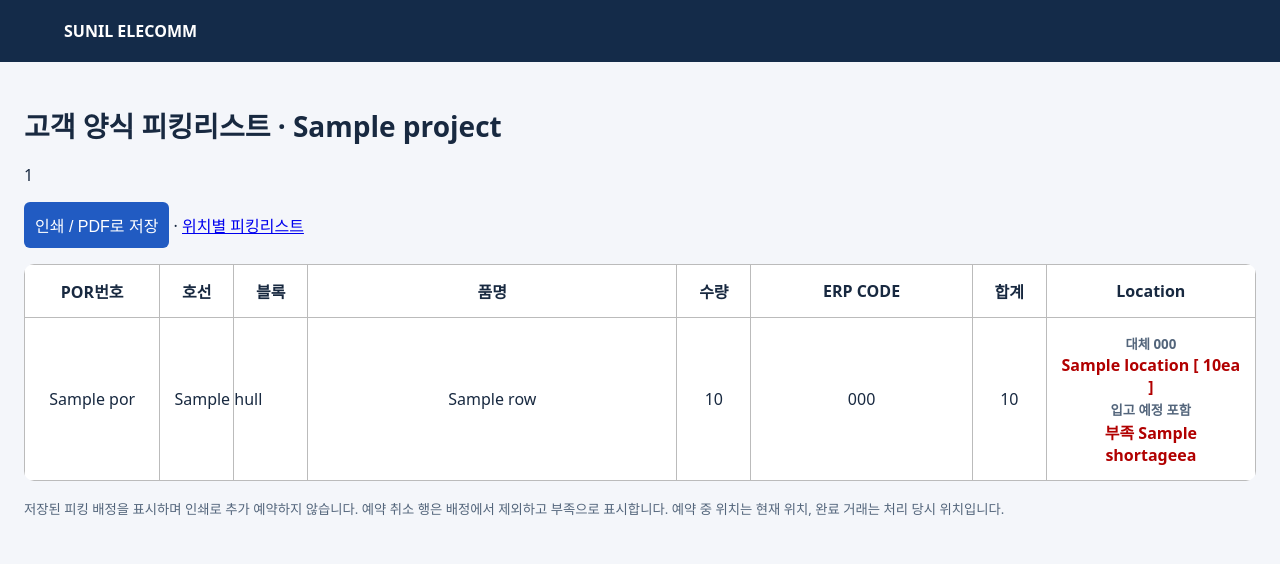
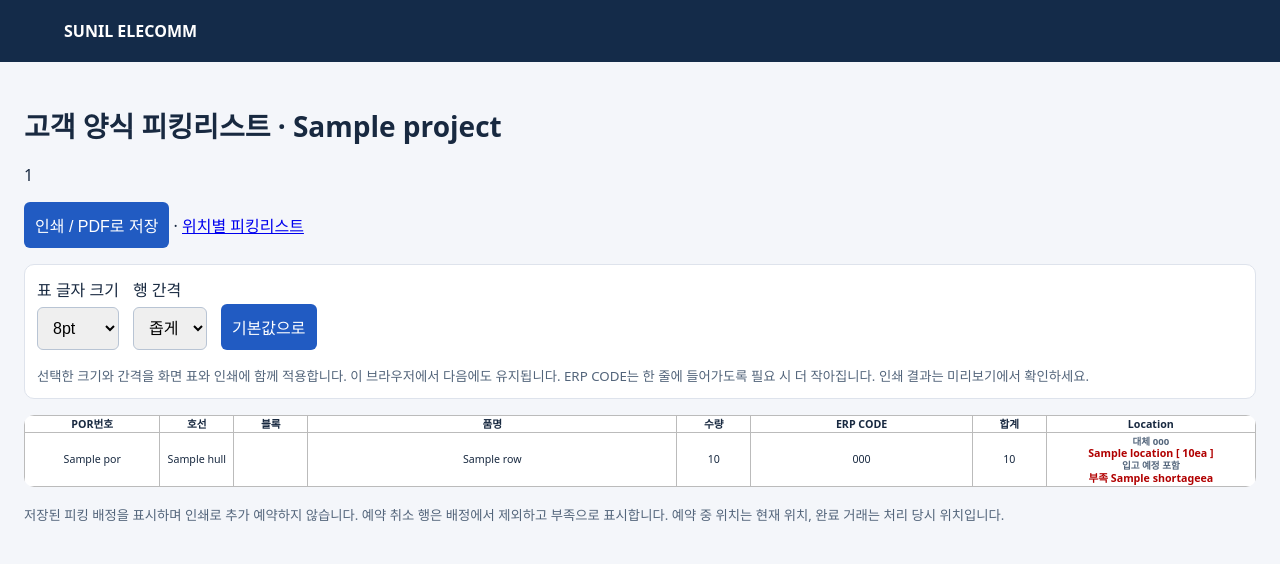
Before and after one commit to kmhhomelove80-hub/ERP-for-SUNIL, a Django app: template inventory/templates/inventory/customer_picking_print.html in a window 1280 px wide. Shown: the top 564 px of the page. Run offline with Django 5.2, Linux system fonts and the light colour scheme; the template is opened without the code that fills it: most values are stand-ins (such as "Sample title", 1, 10 or a date in 2020).

Commit message:
Add adjustable compact picking print settings with 8pt defaults

```diff
--- a/inventory/static/inventory/customer_code_fit.js
+++ b/inventory/static/inventory/customer_code_fit.js
@@ -24,7 +24,8 @@
       // 18% ERP-code column. Reserve its padding/border as well. Calculate
       // independently of the preview viewport, which may still be screen-sized
       // when Chromium dispatches beforeprint.
-      const printSize = 10 * 96 / 72;
+      const selected = parseFloat(getComputedStyle(table).getPropertyValue('--picking-font-size')) || 8;
+      const printSize = selected * 96 / 72;
       const printAvailable = (210 - 2 * 6.35) * 96 / 25.4 * 0.18 - 10;
       context.font = font(style, printSize);
       code.style.setProperty('--code-print-size', fitted(printSize, printAvailable, context.measureText(code.textContent).width));
@@ -33,6 +34,7 @@
   fit();
   if (document.fonts) document.fonts.ready.then(fit);
   window.addEventListener('beforeprint', fit);
+  window.addEventListener('picking-print-settings-change', fit);
   window.addEventListener('afterprint', fit);
   if (window.ResizeObserver) new ResizeObserver(fit).observe(table);
   else window.addEventListener('resize', fit);
--- /dev/null
+++ b/inventory/static/inventory/print_settings.js
@@ -0,0 +1,36 @@
+(() => {
+  const font = document.querySelector('#print-font-size');
+  const density = document.querySelector('#print-density');
+  if (!font || !density) return;
+  const key = 'sunil.picking-print.v1';
+  const sizes = ['7','8','9','10','11','12'];
+  function validated(value) {
+    return {font: sizes.includes(String(value?.font)) ? String(value.font) : '8',
+      density: value?.density === 'normal' ? 'normal' : 'compact'};
+  }
+  function apply(value, save = true) {
+    const settings = validated(value);
+    font.value = settings.font;
+    density.value = settings.density;
+    const style = document.documentElement.style;
+    style.setProperty('--picking-font-size', `${settings.font}pt`);
+    style.setProperty('--picking-line-height', settings.density === 'compact' ? '1.15' : '1.3');
+    style.setProperty('--picking-pad-y', settings.density === 'compact' ? '2px' : '4px');
+    if (save) {
+      try { localStorage.setItem(key, JSON.stringify(settings)); } catch (_) { /* Still usable without storage. */ }
+    }
+    window.dispatchEvent(new Event('picking-print-settings-change'));
+  }
+  let saved = {};
+  try { saved = JSON.parse(localStorage.getItem(key)) || {}; } catch (_) { /* Use defaults. */ }
+  apply(saved, false);
+  function change() {apply({font: font.value, density: density.value});}
+  font.addEventListener('change', change);
+  density.addEventListener('change', change);
+  document.querySelector('#reset-print-settings').addEventListener('click', () => apply({font:'8',density:'compact'}));
+  window.addEventListener('storage', event => {
+    if (event.key === key) {
+      try {apply(JSON.parse(event.newValue) || {}, false);} catch (_) {apply({}, false);}
+    }
+  });
+})();
--- a/inventory/templates/inventory/customer_picking_print.html
+++ b/inventory/templates/inventory/customer_picking_print.html
@@ -1,9 +1,10 @@
 {% extends 'inventory/base.html' %}{% block content %}
-<style>.customer{table-layout:fixed}.customer td.erp-code{white-space:nowrap;overflow-wrap:normal;word-break:normal}.erp-code-value{display:inline-block;white-space:nowrap;font-size:var(--code-screen-size,1em)}@media print{.customer td.erp-code{white-space:nowrap!important;overflow-wrap:normal!important;word-break:normal!important}.erp-code-value{font-size:var(--code-print-size,8pt)}}@media print{@page{size:A4 portrait;margin:6.35mm}h1{font-size:14pt}table.customer{table-layout:fixed;font-size:10pt}table.customer th,table.customer td{padding:4px;white-space:normal;overflow-wrap:anywhere;border:1px solid #444;text-align:center;vertical-align:middle}thead{display:table-header-group}tr{break-inside:avoid}}.customer td,.customer th{border:1px solid #bbb;text-align:center;vertical-align:middle}.customer .location{white-space:normal;min-width:100px}.customer .alert{color:#b10000;font-weight:bold}.customer td.wrap{min-width:0}</style>
+<style>.customer{table-layout:fixed}.customer td.erp-code{white-space:nowrap;overflow-wrap:normal;word-break:normal}.erp-code-value{display:inline-block;white-space:nowrap;font-size:var(--code-screen-size,1em)}@media print{.customer td.erp-code{white-space:nowrap!important;overflow-wrap:normal!important;word-break:normal!important}.erp-code-value{font-size:var(--code-print-size,8pt)}}@media print{@page{size:A4 portrait;margin:6.35mm}h1{font-size:12pt;margin:0 0 4px}p{font-size:9pt;line-height:1.15;margin:3px 0 6px}table.customer{table-layout:fixed;font-size:var(--picking-font-size,8pt);line-height:var(--picking-line-height,1.15)}table.customer th,table.customer td{padding:var(--picking-pad-y,2px) 4px;white-space:normal;overflow-wrap:anywhere;border:1px solid #444;text-align:center;vertical-align:middle}thead{display:table-header-group}tr{break-inside:avoid}}.customer td,.customer th{border:1px solid #bbb;text-align:center;vertical-align:middle}.customer .location{white-space:normal;min-width:100px}.customer .alert{color:#b10000;font-weight:bold}.customer td.wrap{min-width:0}</style>
 <h1>고객 양식 피킹리스트 · {{ order.project }}</h1><p>{{ order.number }}</p>
 <p class="no-print"><button onclick="window.print()">인쇄 / PDF로 저장</button> · <a href="{% url 'picking-detail' order.pk %}">위치별 피킹리스트</a></p>
-{% if groups %}<div class="table"><table class="customer"><colgroup><col style="width:11%"><col style="width:6%"><col style="width:6%"><col style="width:30%"><col style="width:6%"><col style="width:18%"><col style="width:6%"><col style="width:17%"></colgroup><thead><tr><th>POR번호</th><th>호선</th><th>블록</th><th>품명</th><th>수량</th><th>ERP CODE</th><th>합계</th><th>Location</th></tr></thead><tbody>
+{% include 'inventory/print_settings.html' %}
+{% if groups %}<div class="table"><table class="customer picking-print-table"><colgroup><col style="width:11%"><col style="width:6%"><col style="width:6%"><col style="width:30%"><col style="width:6%"><col style="width:18%"><col style="width:6%"><col style="width:17%"></colgroup><thead><tr><th>POR번호</th><th>호선</th><th>블록</th><th>품명</th><th>수량</th><th>ERP CODE</th><th>합계</th><th>Location</th></tr></thead><tbody>
 {% for group in groups %}{% for row in group.rows %}<tr><td>{{ row.por }}</td><td>{{ row.hull }}</td><td>{{ row.block }}</td><td class="wrap">{{ row.name }}</td><td>{{ row.quantity }}</td><td class="erp-code"><span class="erp-code-value">{{ row.code }}</span></td>{% if forloop.first %}<td rowspan="{{ group.rows|length }}">{{ group.total }}</td><td rowspan="{{ group.rows|length }}" class="location {% if group.shortage %}alert{% endif %}">{% for entry in group.locations %}{% if entry.actual_code %}<small>대체 {{ entry.actual_code }}</small><br>{% endif %}{{ entry.location }} [ {{ entry.quantity }}ea ]<br>{% endfor %}{% if group.expected %}<small>입고 예정 포함</small><br>{% endif %}{% if group.shortage %}부족 {{ group.shortage }}ea{% endif %}</td>{% endif %}</tr>{% endfor %}{% endfor %}
-</tbody></table></div><p><small>저장된 피킹 배정을 표시하며 인쇄로 추가 예약하지 않습니다. 예약 취소 행은 배정에서 제외하고 부족으로 표시합니다. 예약 중 위치는 현재 위치, 완료 거래는 처리 당시 위치입니다.</small></p>{% else %}<p>이 주문에는 고객 원본 자료가 없습니다. 새 피킹 요청 시 고객 6열 자료를 입력하면 사용할 수 있습니다.</p>{% endif %}
+</tbody></table></div><p class="no-print"><small>저장된 피킹 배정을 표시하며 인쇄로 추가 예약하지 않습니다. 예약 취소 행은 배정에서 제외하고 부족으로 표시합니다. 예약 중 위치는 현재 위치, 완료 거래는 처리 당시 위치입니다.</small></p>{% else %}<p>이 주문에는 고객 원본 자료가 없습니다. 새 피킹 요청 시 고객 6열 자료를 입력하면 사용할 수 있습니다.</p>{% endif %}
 {% load static %}<script src="{% static 'inventory/customer_code_fit.js' %}" defer></script>
 {% endblock %}
--- /dev/null
+++ b/inventory/templates/inventory/print_settings.html
@@ -0,0 +1,18 @@
+{% load static %}
+<style>
+:root{--picking-font-size:8pt;--picking-line-height:1.15;--picking-pad-y:2px}
+.picking-print-table{font-size:var(--picking-font-size);line-height:var(--picking-line-height)}
+.picking-print-table th,.picking-print-table td{padding:var(--picking-pad-y) 4px}
+.picking-print-table small{font-size:.9em}
+.print-settings{display:flex;gap:14px;align-items:end;flex-wrap:wrap;padding:12px}
+.print-settings label{display:flex;flex-direction:column;gap:6px;margin:0}
+.print-settings p{flex-basis:100%;margin:0}
+@media print{.picking-print-table{font-size:var(--picking-font-size);line-height:var(--picking-line-height)}}
+</style>
+<section class="no-print card print-settings" aria-label="인쇄 설정">
+<label for="print-font-size">표 글자 크기<select id="print-font-size"><option value="7">7pt</option><option value="8" selected>8pt</option><option value="9">9pt</option><option value="10">10pt</option><option value="11">11pt</option><option value="12">12pt</option></select></label>
+<label for="print-density">행 간격<select id="print-density"><option value="compact" selected>좁게</option><option value="normal">보통</option></select></label>
+<button type="button" id="reset-print-settings">기본값으로</button>
+<p><small>선택한 크기와 간격을 화면 표와 인쇄에 함께 적용합니다. 이 브라우저에서 다음에도 유지됩니다. ERP CODE는 한 줄에 들어가도록 필요 시 더 작아집니다. 인쇄 결과는 미리보기에서 확인하세요.</small></p>
+</section>
+<script src="{% static 'inventory/print_settings.js' %}" defer></script>
```
Also changed, not shown: docs/ACCEPTANCE.md (+5 -0 lines), docs/PROGRESS.md (+14 -0 lines), docs/USER_GUIDE.md (+7 -0 lines), inventory/templates/inventory/picking_detail.html (+1 -1 lines).
